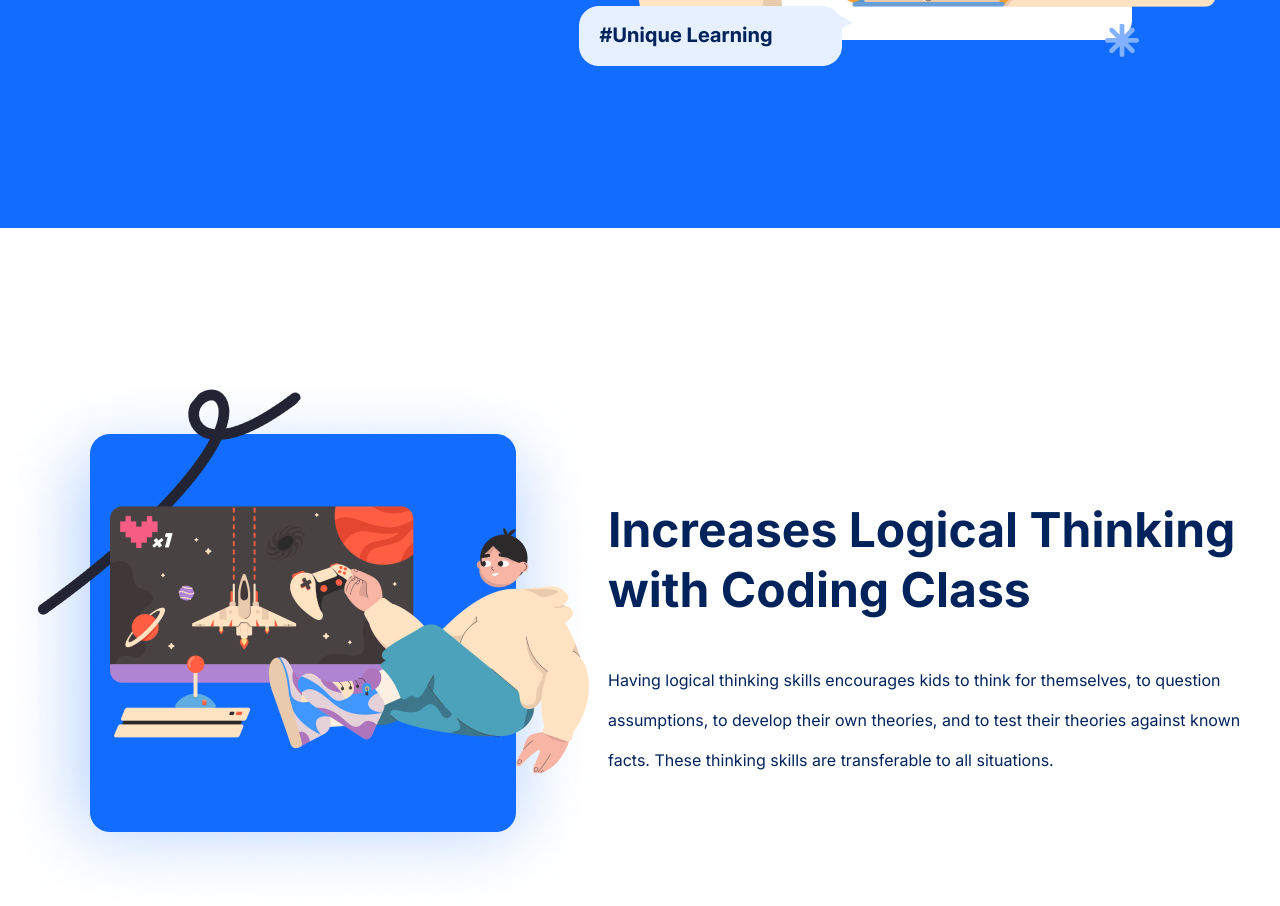
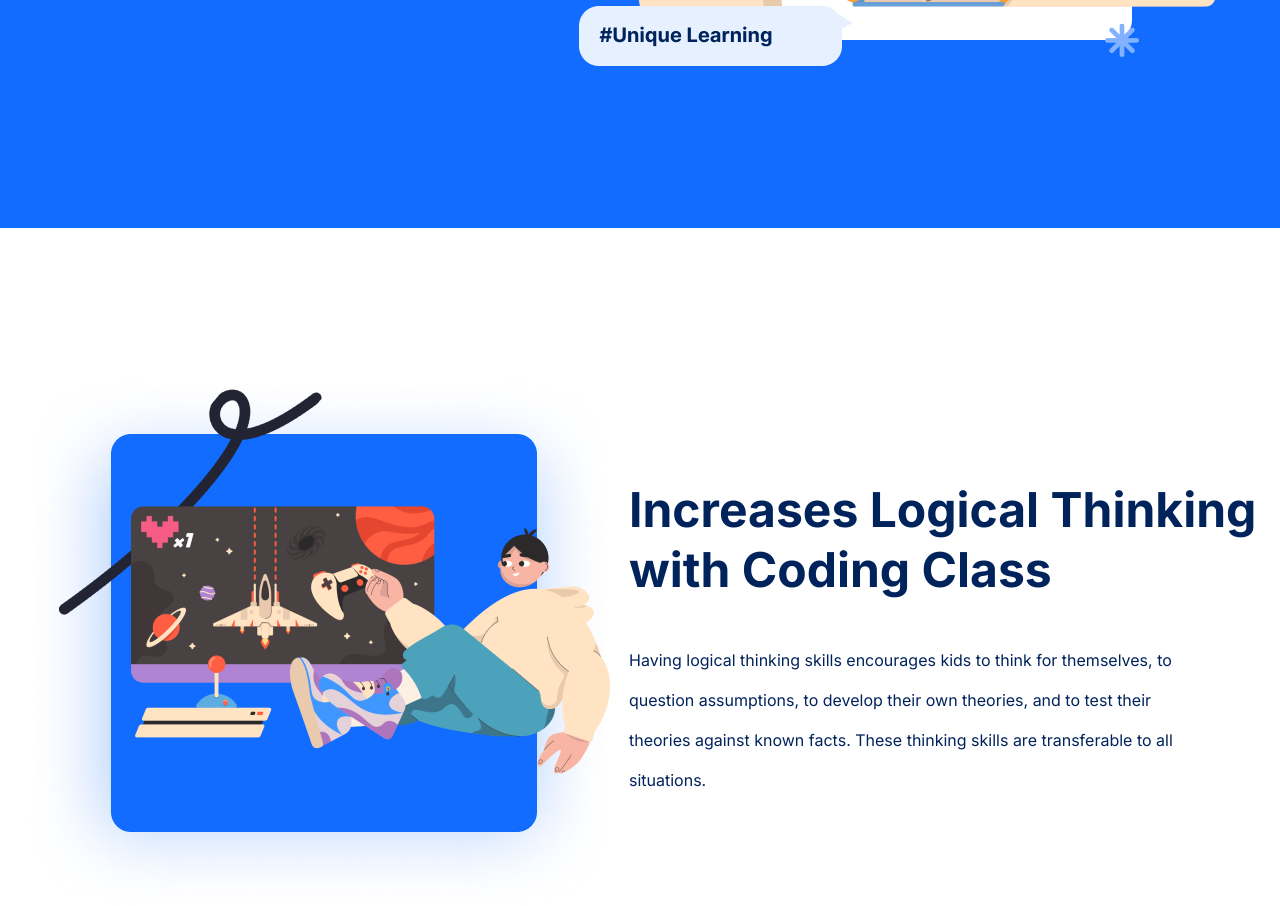
Before and after one commit to Lucaslmp77/Lucas-Mendes---Entrega-final---Landing-page, a plain HTML site: page index.html in a window 1280 px wide. Shown: the part 572-1478 px from the top of the page. Drawn offline with Linux system fonts and the light colour scheme.

Commit message:
pagina2 add dimensões do titulo e texto

```diff
--- a/style.css
+++ b/style.css
@@ -134,4 +134,10 @@ body {
     font-weight: 400;
     font-size: 16px;
     line-height: 40px;
+    width: 561px;
+    height: 160px;
 }
+
+.escritaspag2 {
+    width: 630px;
+}
```
